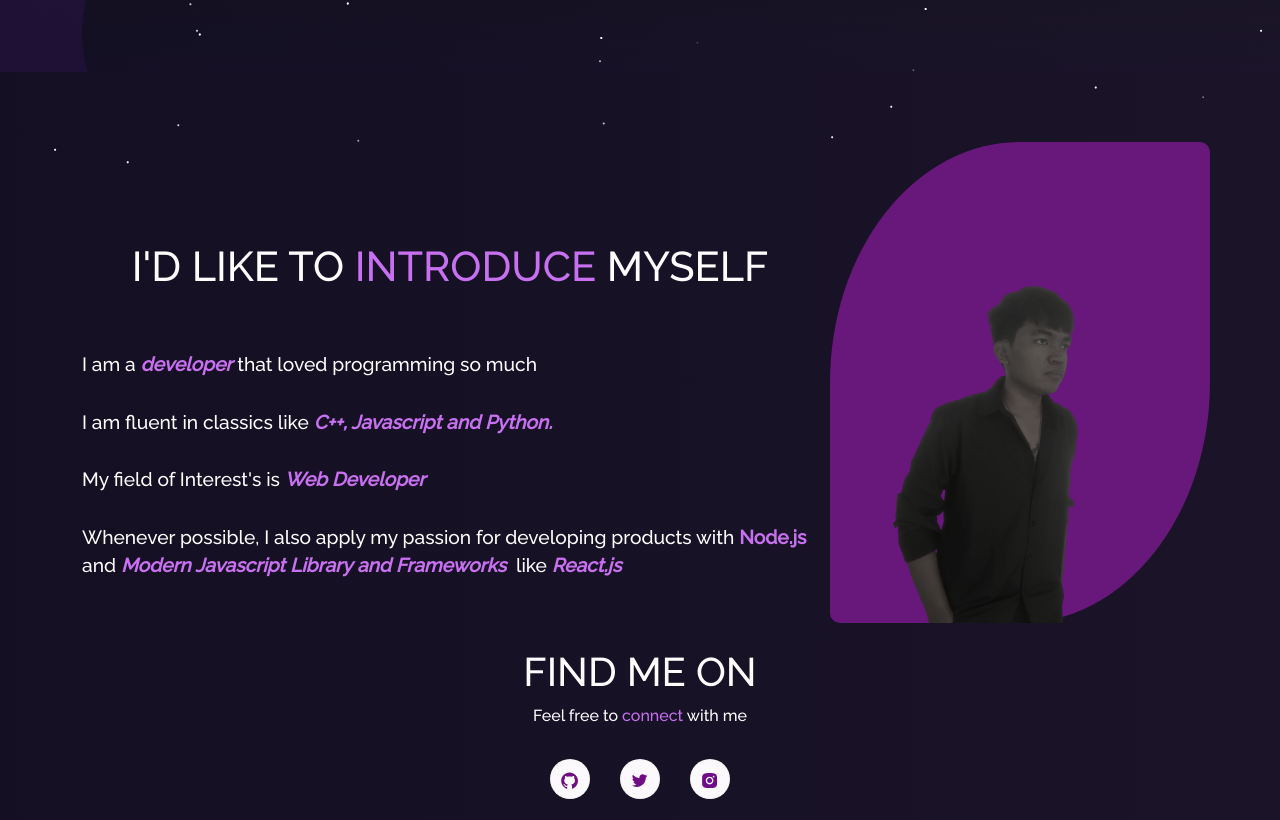
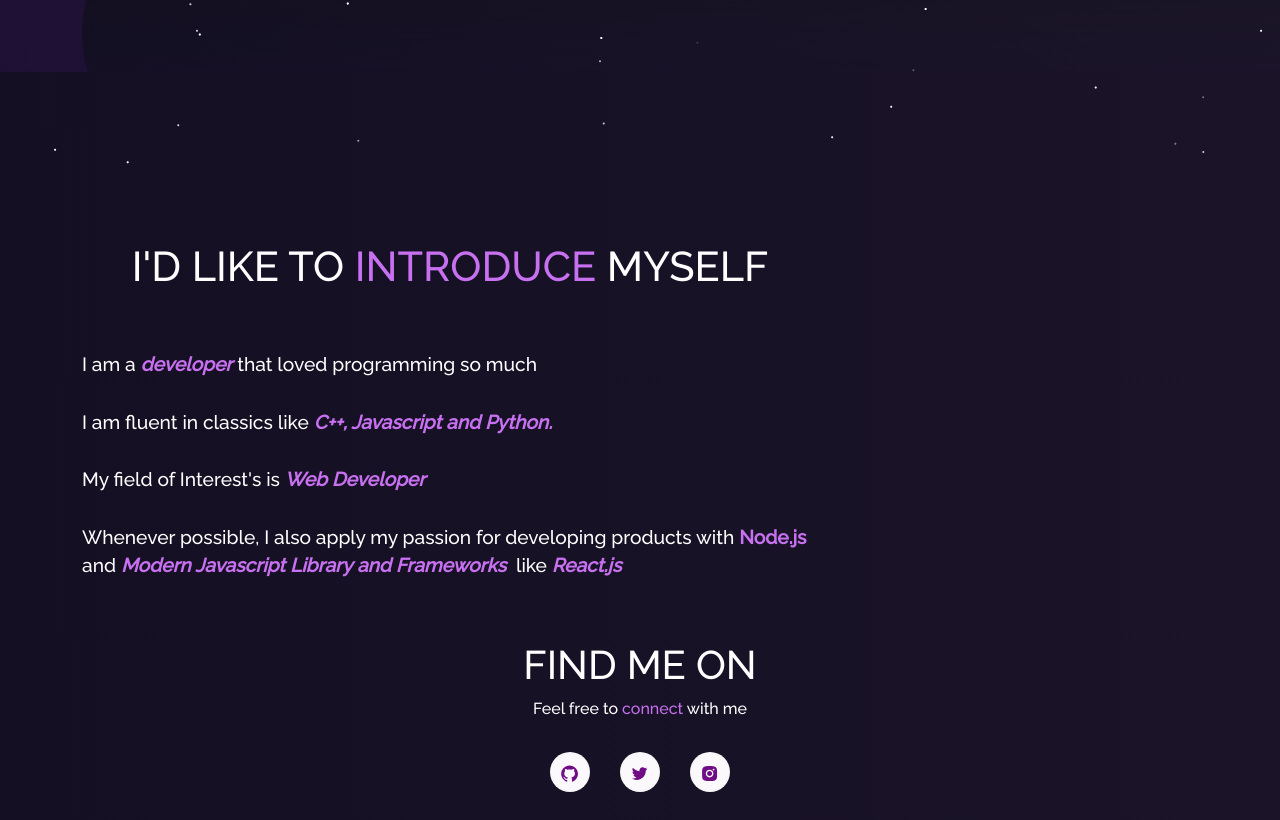
Before and after one commit to Ahmdfdhilah/portofoli, a React (Create React App) app: page /#/ in a window 1280 px wide. Shown: the part 634-1454 px from the top of the page. Built offline with nearby package versions, Linux system fonts and the light colour scheme.

Commit message:
delete profile photo

```diff
--- a/src/components/Home/Home2.js
+++ b/src/components/Home/Home2.js
@@ -1,6 +1,5 @@
 import React from "react";
 import { Container, Row, Col } from "react-bootstrap";
-import myImg from "../../Assets/profile-img.png";
 import {
   AiFillGithub,
   AiOutlineTwitter,
@@ -50,9 +49,6 @@
               </i>
             </p>
           </Col>
-          <Col md={4} className="myAvtar">
-              <img src={myImg} alt="avatar" />
-          </Col>
         </Row>
         <Row>
           <Col md={12} className="home-about-social">
--- a/src/components/Projects/Projects.js
+++ b/src/components/Projects/Projects.js
@@ -34,7 +34,7 @@
               imgPath={flower}
               isBlog={false}
               title="Flower pop up website"
-              description="you can send it to your lover, this is quite trend in tiktok."
+              description="you can send it to anyone, this is quite trend in tiktok."
               ghLink="https://github.com/Ahmdfdhilah/Moodbooster"
             />
           </Col>
```
Also changed, not shown: src/Assets/profile-img.png (deleted), src/Assets/profile-img3.png (deleted).
